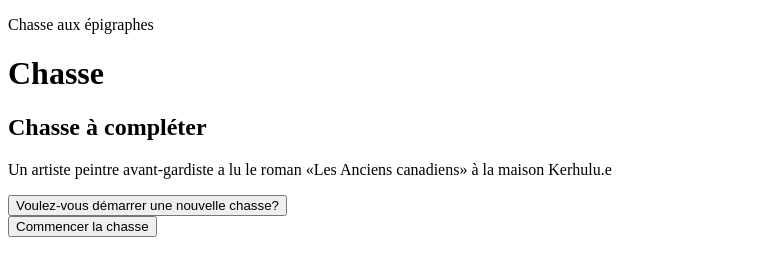
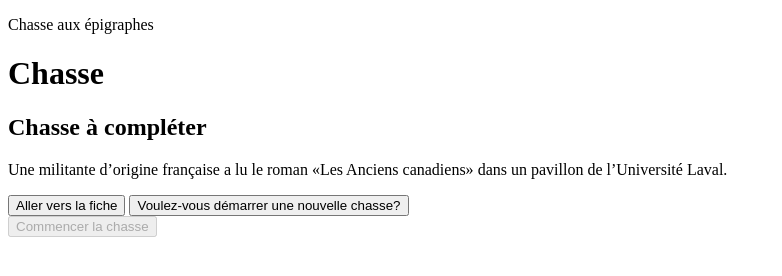
Before and after one commit to Jpcote14/JS-TP3-Fiche_CoteJp, a plain HTML site: page chasse/index.html in a window 1280 px wide. Both pictures are taken after a click on the button "Commencer la chasse". Shown: the whole page, without its empty margins (0-782 px from the left). Drawn offline with Linux system fonts and the light colour scheme.

Commit message:
partie 2 termine

```diff
--- a/chasse/chasse.js
+++ b/chasse/chasse.js
@@ -4,15 +4,37 @@ const objChasse = {
   arrIdsPersonnagesAPiger: ["e0001", "e0008", "e0015", "e0019"],
   arrIdsObjetsAPiger: ["e0002", "e0004", "e0007", "e0021"],
   arrIdsLieuxAPiger: ["e0005", "e0012", "e0016", "e0022"],
-  // À compléter
 
   // Méthodes
   demarrerChasse: function () {
-    // À compléter
+    let personnage = this.arrIdsPersonnagesAPiger[Math.floor(Math.random() * this.arrIdsPersonnagesAPiger.length)];
+    let objet = this.arrIdsObjetsAPiger[Math.floor(Math.random() * this.arrIdsObjetsAPiger.length)];
+    let lieu = this.arrIdsLieuxAPiger[Math.floor(Math.random() * this.arrIdsLieuxAPiger.length)];
+
+    console.log(`Personnage = ${personnage}`);
+    console.log(`Objet = ${objet}`);
+    console.log(`Lieu = ${lieu}`);
+
+    //ligne qui empeche de retirer une chasse avec le btnCommencer.
+    const btnCommencer = document.getElementById("btnDebuterChasse");
+    btnCommencer.disabled = true;
+
+    localStorage.id_personnage = personnage;
+    localStorage.id_objet = objet;
+    localStorage.id_lieu = lieu;
+    localStorage.personnage_est_trouve = false;
+    localStorage.objet_est_trouve = false;
+    localStorage.lieu_est_trouve = false;
+
+    document.getElementById("segmentPersonnage").innerHTML = objJSONepigraphes[personnage].CHASSE.INDICE;
+    document.getElementById("segmentObjet").innerHTML = objJSONepigraphes[objet].CHASSE.INDICE;
+    document.getElementById("segmentLieu").innerHTML = objJSONepigraphes[lieu].CHASSE.INDICE;
   },
 
-  // À compléter
+  soumettreReponse: function () {
+    console.log(`patate`);
+  },
 };
 
 // Déclaration des écouteurs d'événements
-// À compléter
+document.getElementById("btnDebuterChasse").addEventListener("click", objChasse.demarrerChasse.bind(objChasse));
--- a/chasse/index.html
+++ b/chasse/index.html
@@ -32,11 +32,12 @@
         <div id="zoneChasseEnCours">
             <h2>Chasse à compléter</h2>
             <p>
-                <span id="segmentPersonnage">Un artiste peintre avant-gardiste</span>
-                <span id="segmentObjet"> a lu le roman «Les Anciens canadiens» </span>
-                <span id="segmentLieu"> à la maison Kerhulu.e</span>
+                <span id="segmentPersonnage"></span>
+                <span id="segmentObjet"> </span>
+                <span id="segmentLieu"> </span>
             </p>
 
+            <a href="../fiches/arts-visuels.html"><button>Aller vers la fiche</button></a>
             <button type="button" id="btnDemarrerNouvelleChasse">Voulez-vous démarrer une nouvelle chasse?</button>
         </div>
         <!-- État chasse complétée -->
```
Also changed, not shown: fiches/arts-visuels.html (+9 -10 lines), fiches/arts-visuels.js (+30 -1 lines).
